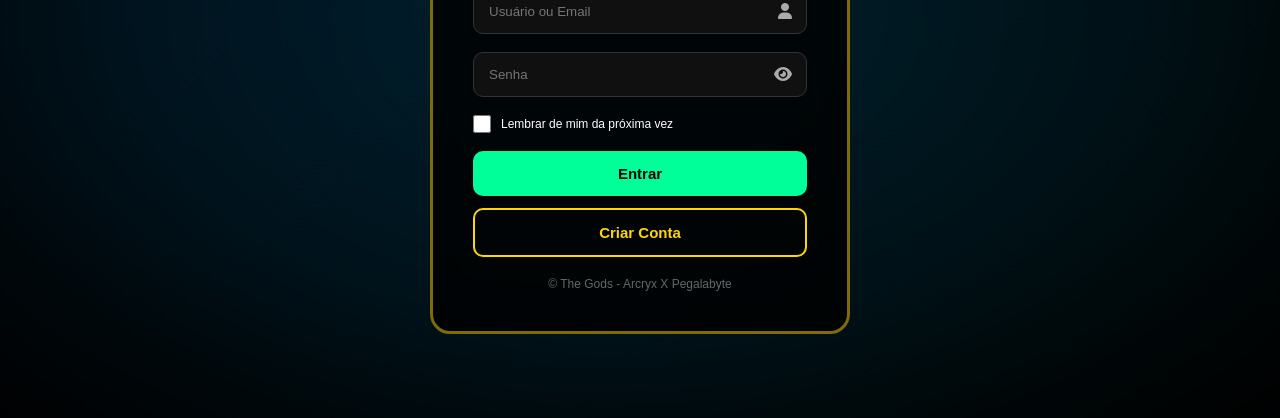
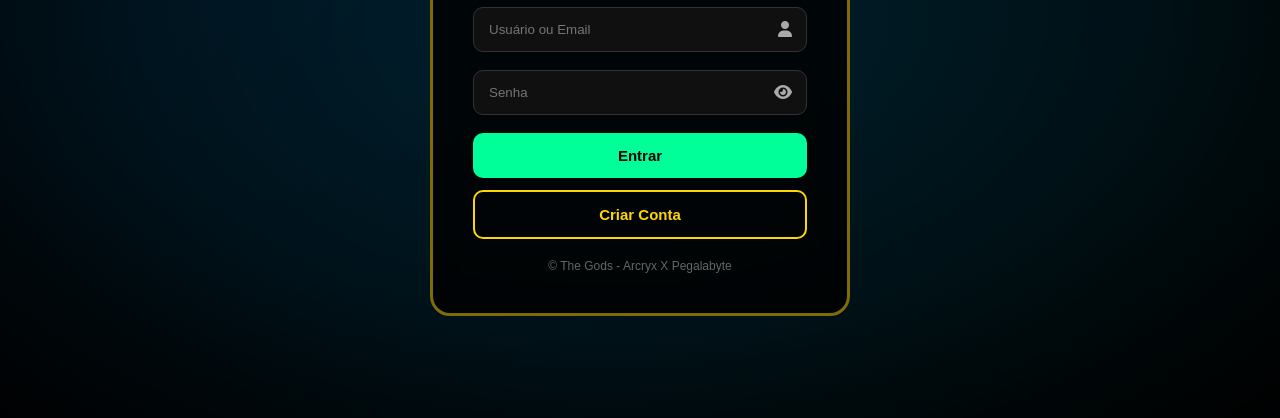
Before and after one commit to luismetzker/Arcryx-X-Pegalabyte, a website: page public/index.html in a window 1280 px wide. Shown: the part 382-800 px from the top of the page. Drawn offline with Linux system fonts and the light colour scheme.

Commit message:
update 09/06/2026 19:51:53,95

```diff
--- a/public/index.html
+++ b/public/index.html
@@ -212,13 +212,6 @@ h2{
         <i class="fa-solid fa-eye toggle-password" onclick="mostrarSenha()"></i>
     </div>
 
-    <div class="remember-me">
-        <label>
-            <input type="checkbox" id="autologin">
-            Lembrar de mim da próxima vez
-        </label>
-    </div>
-
     <button class="btn login-btn" onclick="login()">
         Entrar
     </button>
```
